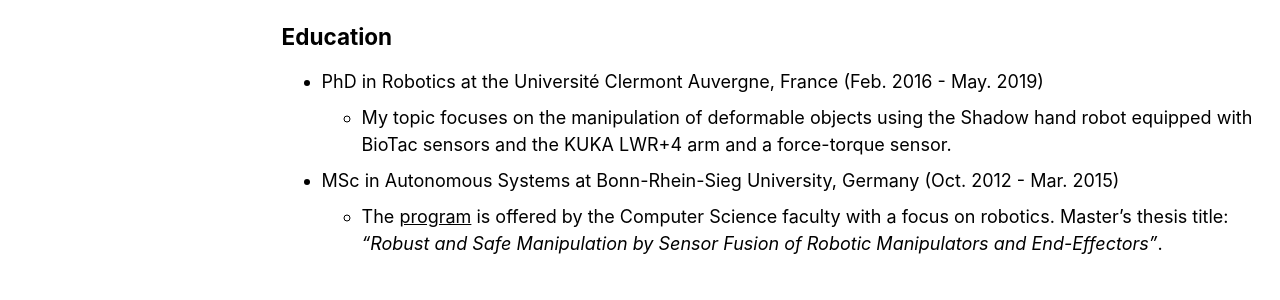
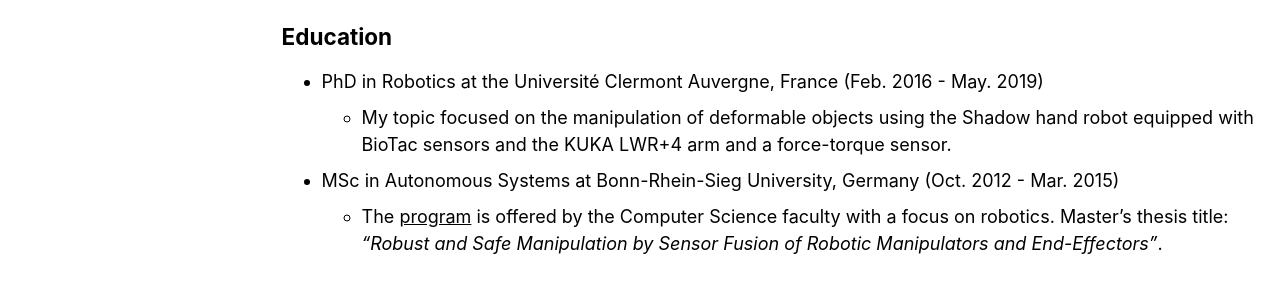
Before and after one commit to jsanch2s/jsanch2s.github.io, a Jekyll site: the page built from _pages/cv.md, in a window 1280 px wide. Shown: the part 393-693 px from the top of the page. Built offline with Jekyll 4.4.1, drawn with Linux system fonts in a browser that asks for light colours; cached includes are drawn as plain includes; nearby versions of some CDN libraries; some web fonts are replaced.

Commit message:
Update cv.md

```diff
--- a/_pages/cv.md
+++ b/_pages/cv.md
@@ -17,7 +17,7 @@ Research interests
 Education
 ------
 * PhD in Robotics at the Université Clermont Auvergne, France (Feb. 2016 - May. 2019)
-  - My topic focuses on the manipulation of deformable objects using the Shadow hand robot equipped with BioTac sensors and the KUKA LWR+4 arm and a force-torque sensor.
+  - My topic focused on the manipulation of deformable objects using the Shadow hand robot equipped with BioTac sensors and the KUKA LWR+4 arm and a force-torque sensor.
 * MSc in Autonomous Systems at Bonn-Rhein-Sieg University, Germany (Oct. 2012 - Mar. 2015)
   - The [program](https://www.h-brs.de/en/inf/autonomous-systems-msc) is offered by the Computer Science faculty with a focus on robotics. Master's thesis title: _"Robust and Safe Manipulation by Sensor Fusion of Robotic Manipulators and End-Effectors"_.
 
```
